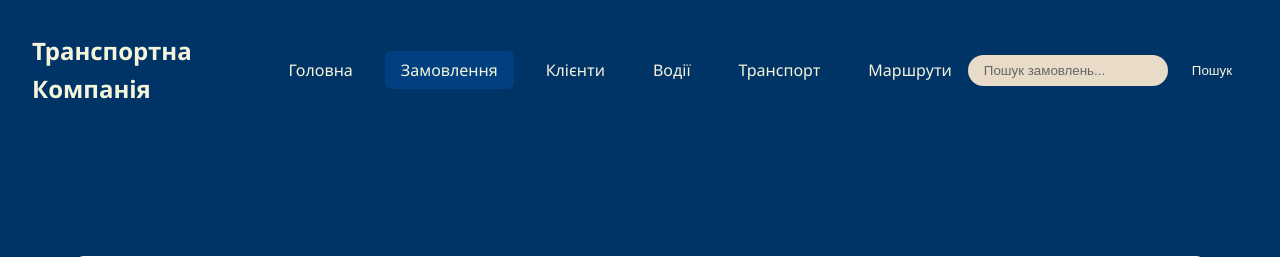
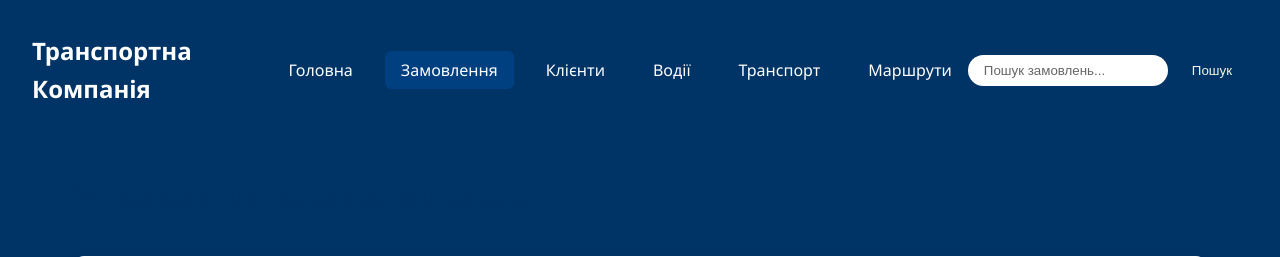
Before and after one commit to KhIIvanna/first_project, a Flask app: page /orders in a window 1280 px wide. Shown: the top 257 px of the page. Run offline with Flask 3, Linux system fonts and the light colour scheme; data that the repository does not hold is empty; some libraries are stand-ins or nearby versions.

Commit message:
Apgrade style.css

```diff
--- a/transport_app/static/style.css
+++ b/transport_app/static/style.css
@@ -28,7 +28,7 @@ body {
 .nav-brand {
     font-size: 1.5rem;
     font-weight: bold;
-    color: #f5f5dc;
+    color: white;
 }
 
 .nav-menu {
@@ -38,7 +38,7 @@ body {
 }
 
 .nav-menu a {
-    color: #f5f5dc;
+    color: white;
     text-decoration: none;
     padding: 0.5rem 1rem;
     border-radius: 6px;
@@ -59,7 +59,7 @@ body {
     padding: 0.5rem 1rem;
     border-radius: 20px;
     border: none;
-    background-color: #e8dcc8;
+    background-color: white;
     color: #003366;
     width: 200px;
 }
```
